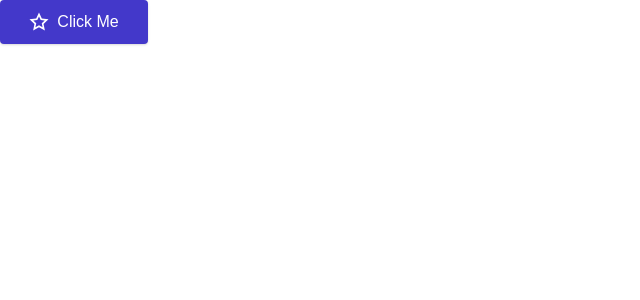
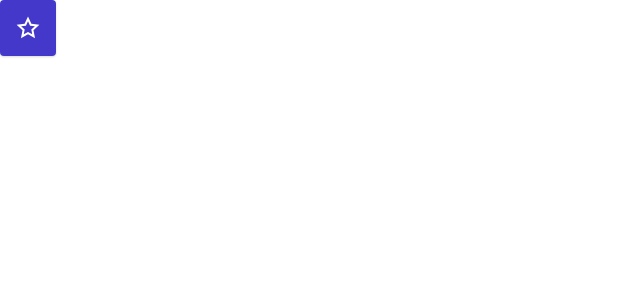
Before and after one commit to mkailbowdy/button-component, a Vue app: page / in a window 1280 px wide. Shown: the top 300 px of the page, without its empty margins (0-640 px from the left). Built offline with nearby package versions, Linux system fonts and the light colour scheme; the HTML template or start-up script is replaced by a standard one.

Commit message:
icon button fix

```diff
--- a/src/components/ButtonComponent.vue
+++ b/src/components/ButtonComponent.vue
@@ -2,7 +2,7 @@
 import { computed } from 'vue'
 
 type ButtonHierarchy = 'primary' | 'secondary' | 'tertiary' | 'destructive';
-type ButtonSize = 'medium' | 'large' | 'xl' | 'xl2';
+type ButtonSize = 'medium' | 'large' | 'xl' | 'xl2' | 'iconSize';
 
 interface ButtonProps {
   hierarchy?: ButtonHierarchy;
@@ -33,8 +33,8 @@ const buttonClasses = computed(() => {
 </script>
 
 <template>
-  <button v-if="!iconOnly" :class="buttonClasses">
-    <span class="button__content">
+  <button :class="buttonClasses">
+    <span  v-if="!iconOnly" class="button__content">
       <span v-if="iconLeft" class="button__icon">
         <slot name="icon-left">
 <!--          this is the default svg-->
@@ -53,9 +53,7 @@ const buttonClasses = computed(() => {
         </slot>
       </span>
     </span>
-  </button>
-  <button class="button button--primary button--icon--size" v-else>
-    <span class="button__icon button__icon--only">
+    <span v-else class="button__icon button__icon--only">
       <slot name="icon">
           <svg xmlns="http://www.w3.org/2000/svg" viewBox="0 0 24 24" fill="white">
             <path d="M12.0006 18.26L4.94715 22.2082L6.52248 14.2799L0.587891 8.7918L8.61493 7.84006L12.0006 0.5L15.3862 7.84006L23.4132 8.7918L17.4787 14.2799L19.054 22.2082L12.0006 18.26ZM12.0006 15.968L16.2473 18.3451L15.2988 13.5717L18.8719 10.2674L14.039 9.69434L12.0006 5.27502L9.96214 9.69434L5.12921 10.2674L8.70231 13.5717L7.75383 18.3451L12.0006 15.968Z" />
@@ -166,7 +164,7 @@ const buttonClasses = computed(() => {
   line-height: 28px;
 }
 
-.button--icon--size {
+.button--iconSize {
   width: 56px;
   height: 56px;
 }
--- a/src/views/ButtonView.vue
+++ b/src/views/ButtonView.vue
@@ -4,7 +4,7 @@ import ButtonComponent from '@/components/ButtonComponent.vue'
 </script>
 <template>
   <div class="flex">
-    <ButtonComponent hierarchy="primary" size="large" icon-left>
+    <ButtonComponent size="iconSize" icon-only>
       Click Me
     </ButtonComponent>
   </div>
```
